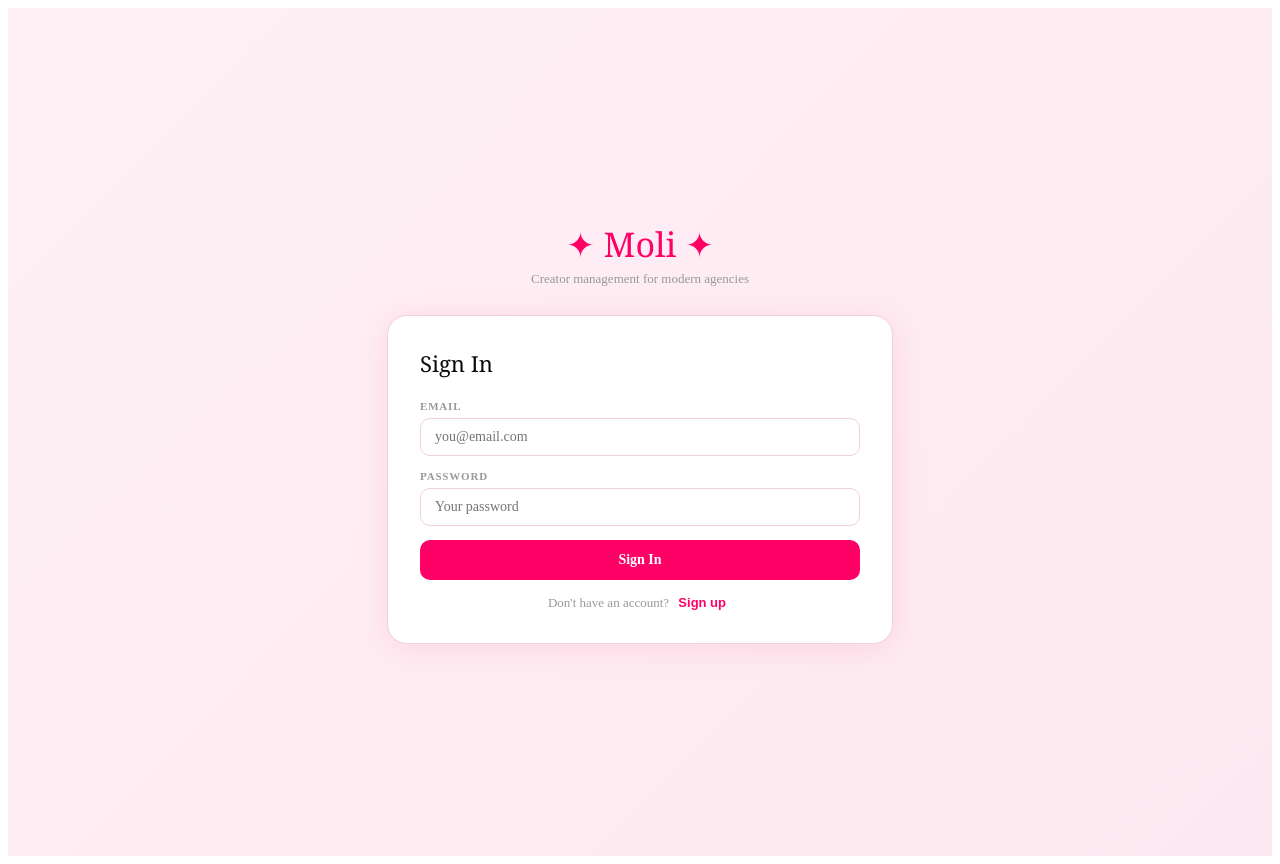
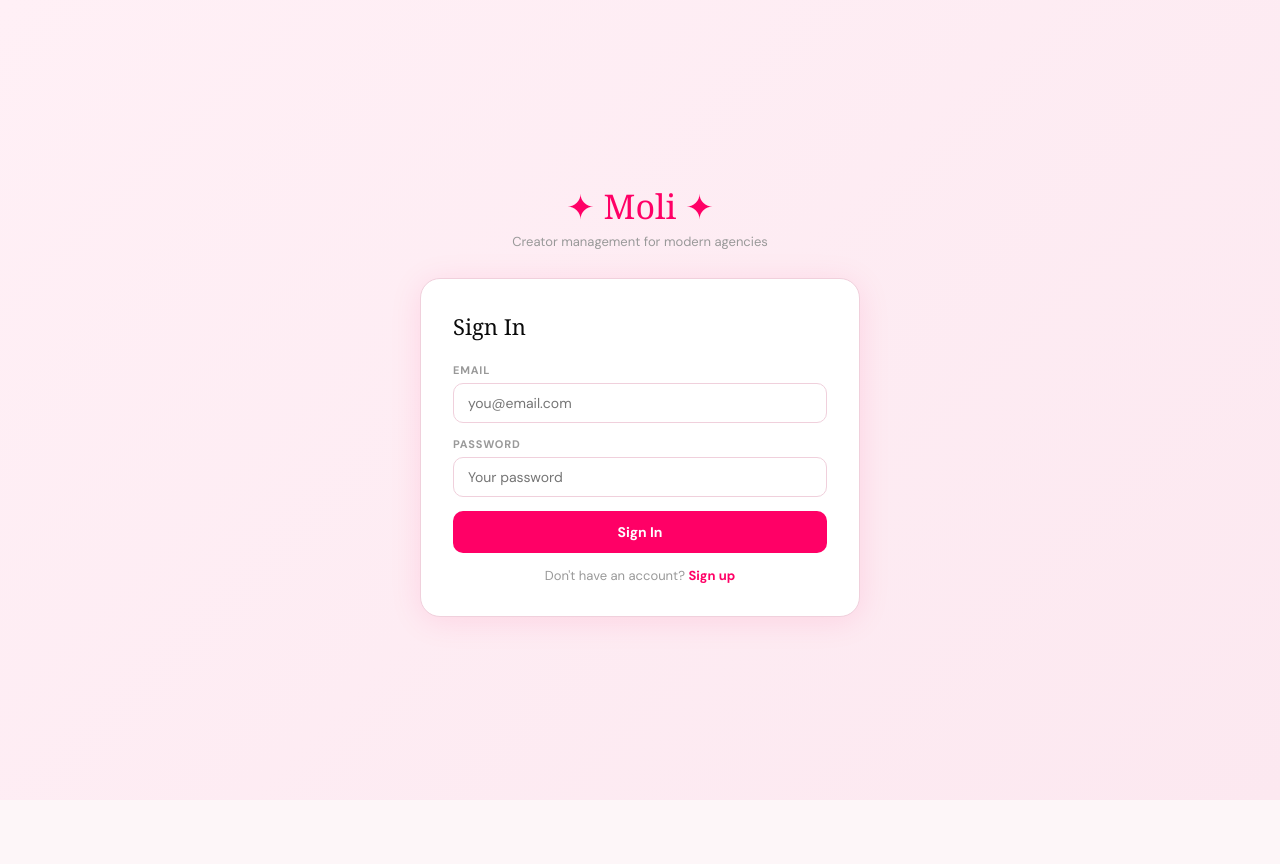
Before and after one commit to molitormarketing/ifilmit, a Next.js app: page / in a window 1280 px wide. After the commit the page ends 800 px from the top, so only its background shows below. Built offline with nearby package versions, Linux system fonts and the light colour scheme; no server answers.

Commit message:
Add files via upload

```diff
--- /dev/null
+++ b/app/layout.js
@@ -0,0 +1,18 @@
+import { DM_Sans, DM_Serif_Display } from "next/font/google";
+import "./globals.css";
+
+const dmSans = DM_Sans({ subsets: ["latin"], variable: "--font-dm-sans" });
+const dmSerif = DM_Serif_Display({ subsets: ["latin"], weight: "400", variable: "--font-dm-serif" });
+
+export const metadata = {
+  title: "Moli — Creator Management Platform",
+  description: "Your all-in-one creator management platform for modern agencies.",
+};
+
+export default function RootLayout({ children }) {
+  return (
+    <html lang="en">
+      <body className={`${dmSans.variable} ${dmSerif.variable}`}>{children}</body>
+    </html>
+  );
+}
```
